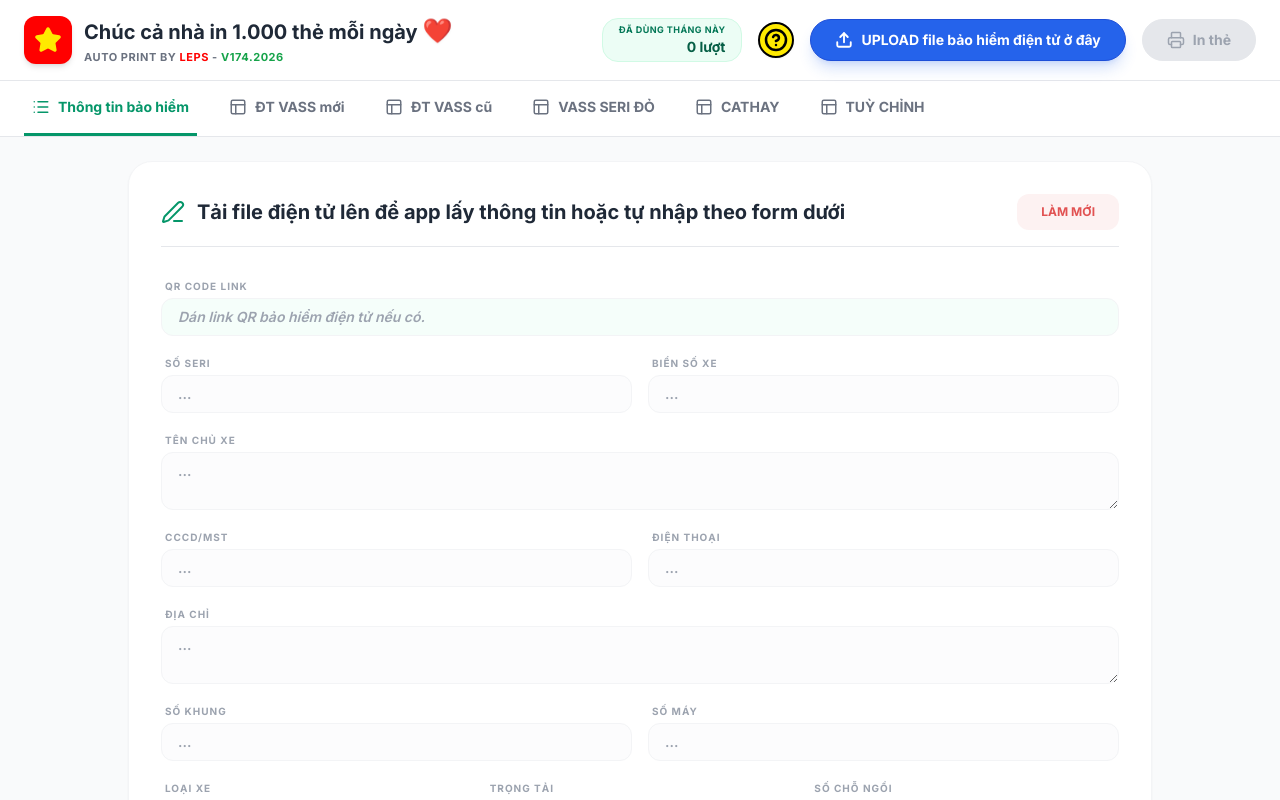
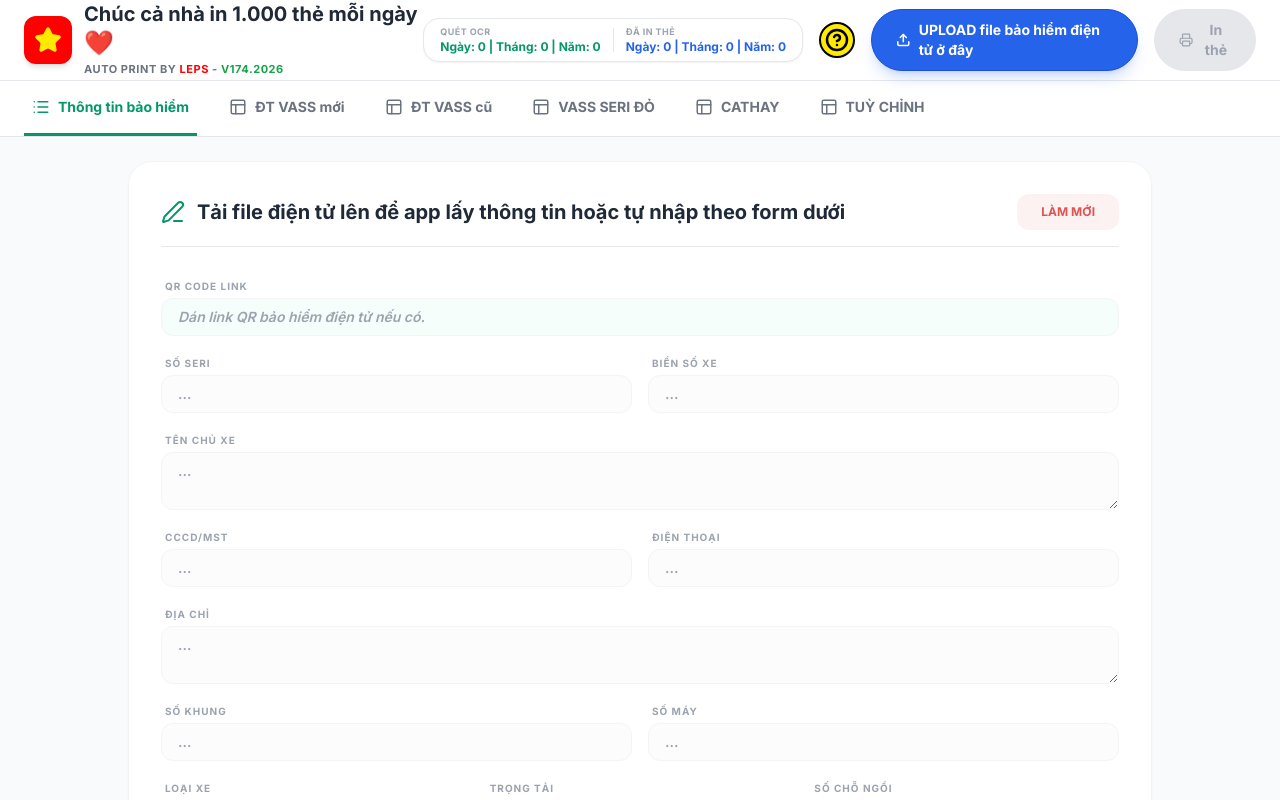
Before and after one commit to QuangPhuocc/auto-print-2, a React (Vite) app: page / in a window 1280 px wide. Built offline with nearby package versions, Linux system fonts and the light colour scheme.

Commit message:
feat: implement Vercel IP-country check, client GPS boundary verification, and daily/monthly/yearly usage stats tracking

```diff
--- a/App.tsx
+++ b/App.tsx
@@ -135,37 +135,93 @@ const App: React.FC = () => {
   const [isLoading, setIsLoading] = useState(false);
   const [error, setError] = useState<string | null>(null);
 
-  // API count tracking
-  const [apiCount, setApiCount] = useState<number>(() => {
+  // Daily, Monthly, Yearly count tracking using cache (localStorage)
+  const [stats, setStats] = useState<{
+    ocr: { day: number; month: number; year: number };
+    print: { day: number; month: number; year: number };
+  }>(() => {
     try {
       const today = new Date();
+      const dayKey = `${today.getDate()}-${today.getMonth() + 1}-${today.getFullYear()}`;
       const monthKey = `${today.getMonth() + 1}-${today.getFullYear()}`;
-      const stored = localStorage.getItem('gemini_api_call_count');
+      const yearKey = `${today.getFullYear()}`;
+      const stored = localStorage.getItem('app_usage_stats_v3');
       if (stored) {
         const parsed = JSON.parse(stored);
-        if (parsed.month === monthKey) {
-          return parsed.count || 0;
-        }
+        return {
+          ocr: {
+            day: parsed.ocr?.dayKey === dayKey ? (parsed.ocr?.day || 0) : 0,
+            month: parsed.ocr?.monthKey === monthKey ? (parsed.ocr?.month || 0) : 0,
+            year: parsed.ocr?.yearKey === yearKey ? (parsed.ocr?.year || 0) : 0,
+          },
+          print: {
+            day: parsed.print?.dayKey === dayKey ? (parsed.print?.day || 0) : 0,
+            month: parsed.print?.monthKey === monthKey ? (parsed.print?.month || 0) : 0,
+            year: parsed.print?.yearKey === yearKey ? (parsed.print?.year || 0) : 0,
+          }
+        };
       }
     } catch (e) {
-      console.error('Failed to load API count:', e);
+      console.error('Failed to load stats:', e);
     }
-    return 0;
+    return {
+      ocr: { day: 0, month: 0, year: 0 },
+      print: { day: 0, month: 0, year: 0 }
+    };
   });
 
-  const incrementApiCount = useCallback(() => {
-    setApiCount(prev => {
-      const newCount = prev + 1;
+  const incrementStats = useCallback((type: 'ocr' | 'print') => {
+    setStats(prev => {
+      const today = new Date();
+      const dayKey = `${today.getDate()}-${today.getMonth() + 1}-${today.getFullYear()}`;
+      const monthKey = `${today.getMonth() + 1}-${today.getFullYear()}`;
+      const yearKey = `${today.getFullYear()}`;
+
+      const newStats = {
+        ocr: { ...prev.ocr },
+        print: { ...prev.print }
+      };
+
+      newStats[type] = {
+        day: prev[type].day + 1,
+        month: prev[type].month + 1,
+        year: prev[type].year + 1
+      };
+
       try {
-        const today = new Date();
-        const monthKey = `${today.getMonth() + 1}-${today.getFullYear()}`;
-        localStorage.setItem('gemini_api_call_count', JSON.stringify({ month: monthKey, count: newCount }));
+        localStorage.setItem('app_usage_stats_v3', JSON.stringify({
+          ocr: { ...newStats.ocr, dayKey, monthKey, yearKey },
+          print: { ...newStats.print, dayKey, monthKey, yearKey }
+        }));
       } catch (e) {
-        console.error('Failed to save API count:', e);
+        console.error('Failed to save stats:', e);
       }
-      return newCount;
+      return newStats;
     });
   }, []);
+
+  const apiCount = stats.ocr.month;
+
+  const requestGPSCoordinates = (): Promise<{ latitude: number; longitude: number }> => {
+    return new Promise((resolve, reject) => {
+      if (!navigator.geolocation) {
+        reject(new Error("Trình duyệt không hỗ trợ định vị GPS."));
+        return;
+      }
+      navigator.geolocation.getCurrentPosition(
+        (position) => {
+          resolve({
+            latitude: position.coords.latitude,
+            longitude: position.coords.longitude
+          });
+        },
+        (error) => {
+          reject(new Error("Vui lòng bật định vị GPS và cấp quyền truy cập vị trí để quét thông tin bảo hiểm."));
+        },
+        { enableHighAccuracy: true, timeout: 10000 }
+      );
+    });
+  };
 
   // Cooldown tracking (10s)
   const [cooldownTime, setCooldownTime] = useState<number>(0);
@@ -268,32 +324,36 @@ const App: React.FC = () => {
     setError(null);
 
     try {
+      const coords = await requestGPSCoordinates();
       const reader = new FileReader();
       reader.onload = async (event) => {
         const base64 = (event.target?.result as string).split(',')[1];
         try {
-          incrementApiCount();
           startCooldown();
-          const result = await extractInsuranceData({ base64, mimeType: file.type });
+          const result = await extractInsuranceData({
+            base64,
+            mimeType: file.type,
+            latitude: coords.latitude,
+            longitude: coords.longitude
+          });
           const sanitized = sanitizeData(result);
           sanitized.licensePlate = formatLicensePlate(sanitized.licensePlate);
           sanitized.vehicleType = applyVehicleTypeLogic(sanitized.weight);
           setData(sanitized);
+          incrementStats('ocr');
         } catch (err: any) {
-
           ReactGA.event({
             category: "Scan",
             action: "Extract Failed",
           });
-
-          setError(err.message || "Không thể trích xuất dữ liệu");
+          setError(err.message || "Quét không thành công. Vui lòng thử lại.");
         } finally {
           setIsLoading(false);
         }
       };
       reader.readAsDataURL(file);
-    } catch (err) {
-      setError("Lỗi khi đọc tệp tin.");
+    } catch (err: any) {
+      setError(err.message || "Quét không thành công. Vui lòng thử lại.");
       setIsLoading(false);
     }
   };
@@ -339,19 +399,24 @@ const App: React.FC = () => {
     setError(null);
 
     try {
-      incrementApiCount();
+      const coords = await requestGPSCoordinates();
       startCooldown();
-      const result = await extractInsuranceData({ url: pdfUrl });
+      const result = await extractInsuranceData({
+        url: pdfUrl,
+        latitude: coords.latitude,
+        longitude: coords.longitude
+      });
       const sanitized = sanitizeData(result);
       sanitized.licensePlate = formatLicensePlate(sanitized.licensePlate);
       sanitized.vehicleType = applyVehicleTypeLogic(sanitized.weight);
       setData(sanitized);
+      incrementStats('ocr');
       ReactGA.event({
         category: "Scan",
         action: "Extract Success",
       });
     } catch (err: any) {
-      setError(err.message || "Không thể trích xuất từ link này");
+      setError(err.message || "Quét không thành công. Vui lòng thử lại.");
     } finally {
       setIsLoading(false);
     }
@@ -442,6 +507,7 @@ const App: React.FC = () => {
       label: activeTab,
     });
 
+    incrementStats('print');
     window.print();
   };
 
@@ -606,9 +672,16 @@ const App: React.FC = () => {
           </div>
 
           <div className="flex items-center space-x-4">
-            <div className={`flex flex-col items-end justify-center px-4 py-1 border rounded-2xl shrink-0 ${apiCountStatus.bg}`}>
-              <span className={`text-[9px] font-bold uppercase tracking-wider ${apiCountStatus.text}`}>Đã dùng tháng này</span>
-              <span className={`text-sm font-black ${apiCountStatus.val}`}>{apiCount} lượt</span>
+            <div className="flex items-center space-x-3 bg-white px-4 py-1.5 border border-gray-200 rounded-2xl shadow-sm shrink-0">
+              <div className="flex flex-col items-start justify-center">
+                <span className="text-[9px] font-black text-gray-400 uppercase tracking-wider">Quét OCR</span>
+                <span className="text-xs font-black text-emerald-600">Ngày: {stats.ocr.day} | Tháng: {stats.ocr.month} | Năm: {stats.ocr.year}</span>
+              </div>
+              <div className="h-6 w-[1px] bg-gray-200"></div>
+              <div className="flex flex-col items-start justify-center">
+                <span className="text-[9px] font-black text-gray-400 uppercase tracking-wider">Đã in thẻ</span>
+                <span className="text-xs font-black text-blue-600">Ngày: {stats.print.day} | Tháng: {stats.print.month} | Năm: {stats.print.year}</span>
+              </div>
             </div>
             <button
               onClick={() => setShowGuidePopup(true)}
--- a/services/geminiService.ts
+++ b/services/geminiService.ts
@@ -1,7 +1,7 @@
 
 import { InsuranceData } from "../types";
 
-export const extractInsuranceData = async (fileData: { base64?: string, mimeType?: string, url?: string }): Promise<InsuranceData> => {
+export const extractInsuranceData = async (fileData: { base64?: string, mimeType?: string, url?: string, latitude?: number, longitude?: number }): Promise<InsuranceData> => {
   try {
     const response = await fetch('/api/extract', {
       method: 'POST',
@@ -11,7 +11,9 @@ export const extractInsuranceData = async (fileData: { base64?: string, mimeType
       body: JSON.stringify({
         fileBase64: fileData.base64,
         mimeType: fileData.mimeType,
-        url: fileData.url
+        url: fileData.url,
+        latitude: fileData.latitude,
+        longitude: fileData.longitude
       }),
     });
 
```
Also changed, not shown: api/extract.ts (+25 -1 lines).
